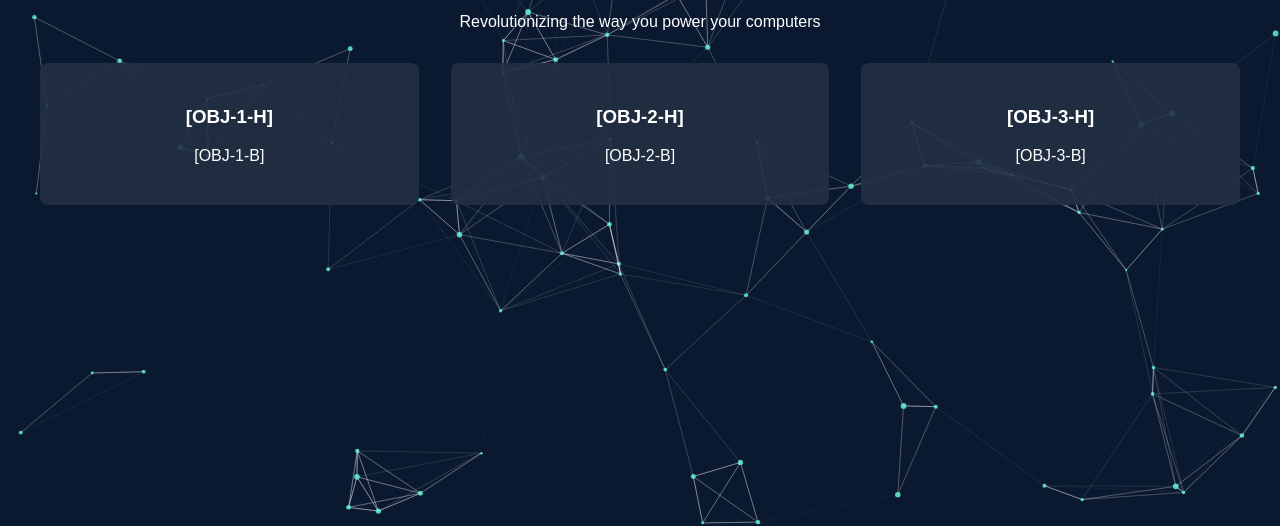
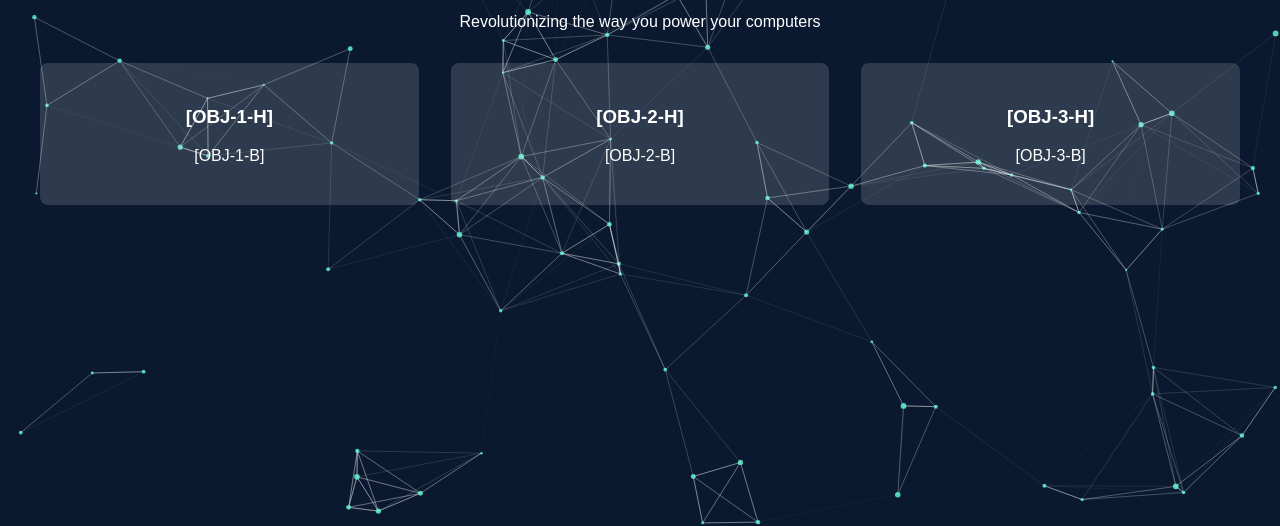
Before and after one commit to synergyclub/synergyclub.github.io, a plain HTML site: page index.html in a window 1280 px wide. Shown: the part 274-800 px from the top of the page. Drawn offline with nearby package versions, Linux system fonts and the light colour scheme; files whose address does not match are found by name.

Commit message:
Modified CSS

```diff
--- a/css/style.css
+++ b/css/style.css
@@ -114,7 +114,7 @@ h1 {
 }
 
 .feature-card {
-    background-color: rgba(35, 48, 68, 0.9);
+    background-color: rgba(255, 255, 255, 0.15);
     padding: 1.5rem;
     border-radius: 8px;
     transition: transform 0.3s ease;
```
